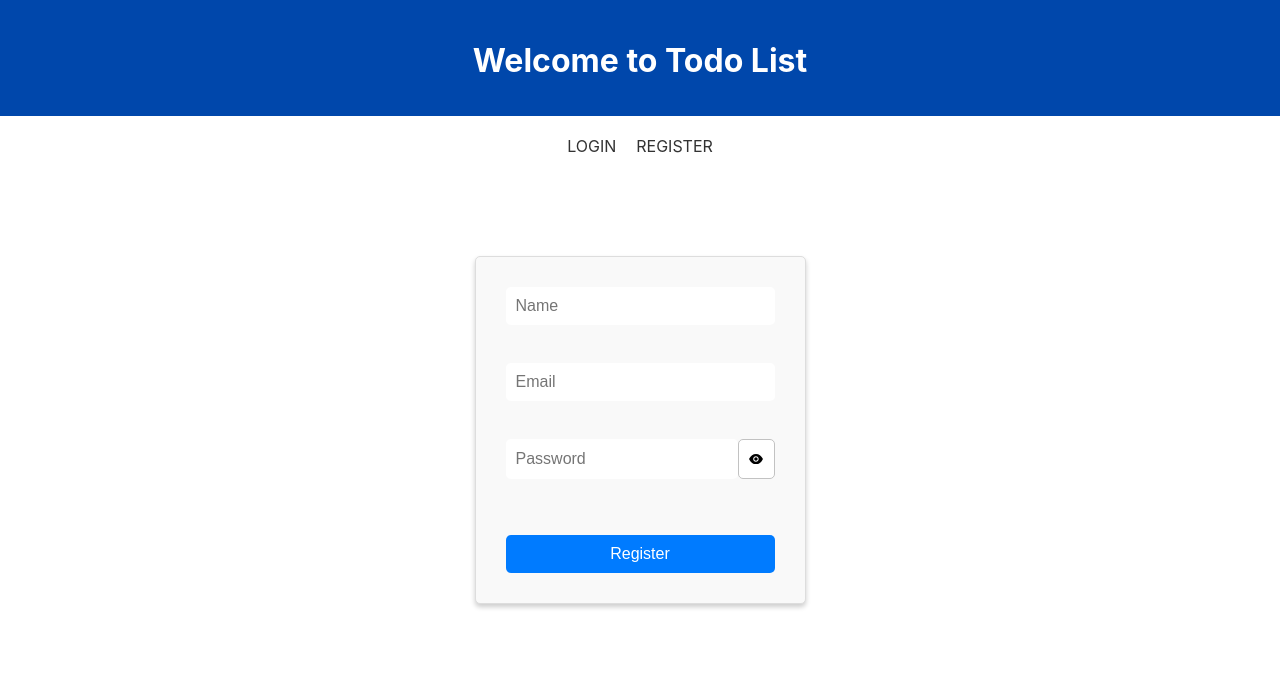
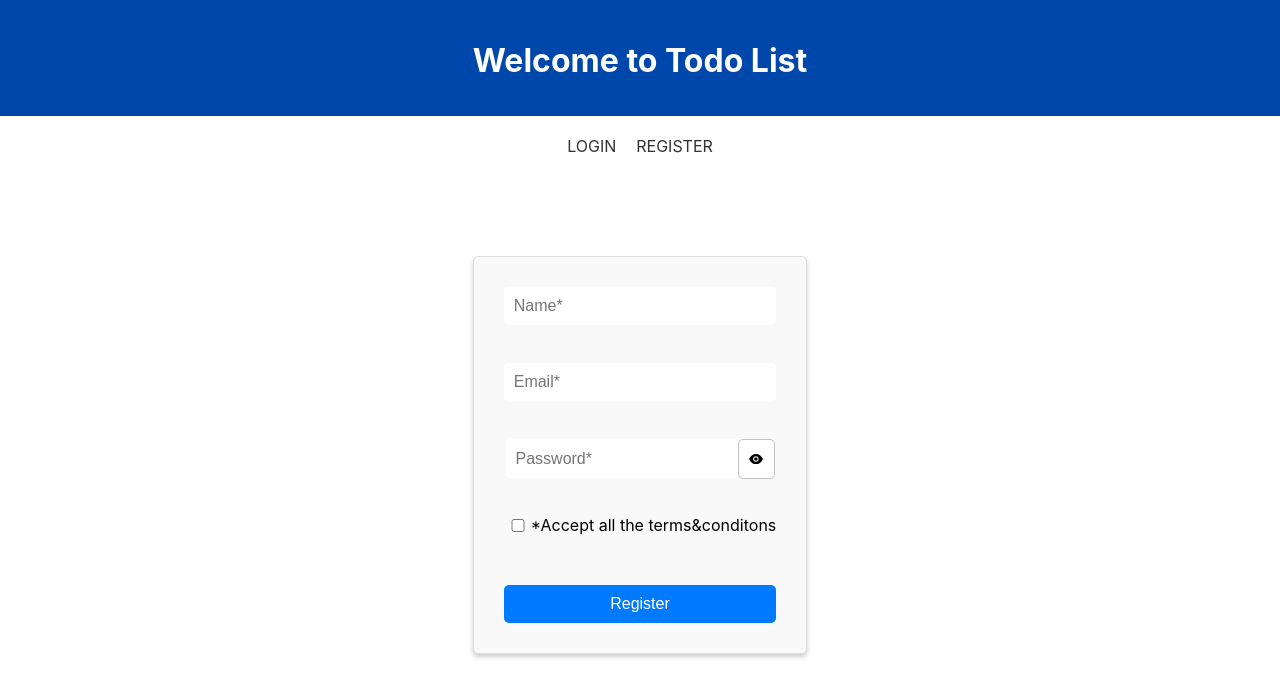
Before and after one commit to FirozSkAhmad/Todo-MERN, a React (Create React App) app in the folder client/: page /register in a window 1280 px wide. Shown: the top 698 px of the page. Built offline with nearby package versions, Linux system fonts and the light colour scheme.

Commit message:
completed frontend

```diff
--- a/client/public/index.html
+++ b/client/public/index.html
@@ -2,7 +2,7 @@
 <html lang="en">
   <head>
     <meta charset="utf-8" />
-    <link rel="icon" href="%PUBLIC_URL%/favicon.ico" />
+    <link rel="icon" href="./ToDo_logo.png" />
     <meta name="viewport" content="width=device-width, initial-scale=1" />
     <meta name="theme-color" content="#000000" />
     <meta
@@ -24,7 +24,7 @@
       work correctly both with client-side routing and a non-root public URL.
       Learn how to configure a non-root public URL by running `npm run build`.
     -->
-    <title>React App</title>
+    <title>ToDo List</title>
   </head>
   <body>
     <noscript>You need to enable JavaScript to run this app.</noscript>
--- a/client/src/App.css
+++ b/client/src/App.css
@@ -56,33 +56,26 @@ form .inputField {
 
 .inputField input {
   width: 100%;
-  padding: 10px ;
+  padding: 10px;
   border: none;
   border-radius: 5px;
   font-size: 16px;
   box-sizing: border-box;
 }
 
-.errBlock > p {
+.errBlock>p {
   margin: 0;
   text-align: left;
   color: red;
   font-size: small;
 }
 
-.serverErrBlock > p {
-  margin: 0;
-  text-align: left;
-  color: red;
-  font-size: small;
-}
-
-#passwordField{
+#passwordField {
   display: flex;
   flex-direction: row;
 }
 
-#icon{
+#icon {
   height: 38px;
   width: 40px;
   border-radius: 5px;
@@ -93,7 +86,26 @@ form .inputField {
   align-items: center;
 }
 
-#icon:hover{
+#icon:hover {
+  cursor: pointer;
+}
+
+#tcBlockC{
+  height: 30px;
+}
+
+#tcBlock {
+  display: flex;
+  justify-content: center;
+  align-items:center;
+  height: 20px;
+}
+
+#tcBlock>input {
+  width: 20px;
+}
+
+#tcBlock>input,#tcBlock:hover {
   cursor: pointer;
 }
 
@@ -191,7 +203,7 @@ button {
   border: none;
   border-radius: 5px;
   cursor: pointer;
-  transition: 0.3s ;
+  transition: 0.3s;
 }
 
 button:hover {
--- a/client/src/pages/Home.js
+++ b/client/src/pages/Home.js
@@ -18,7 +18,7 @@ const Home = () => {
 
         localStorage.removeItem("token");
 
-        toast.success("logied out")
+        toast.success("logged out")
 
         navigate("/login");
     };
--- a/client/src/pages/Login.js
+++ b/client/src/pages/Login.js
@@ -16,7 +16,6 @@ const Login = () => {
     const [toggle, setToggel] = useState(true)
     const [formData, setFormData] = useState(initialData)
     const [errors, setErrors] = useState({})
-    const [serverErrors, setServerErrors] = useState({})
 
     const navigate = useNavigate()
 
@@ -72,8 +71,6 @@ const Login = () => {
 
                 const doc = await axios(options)
 
-                console.log(doc)
-
                 const token = doc.data.token
 
                 const tokenData = jwt_decode(token)
@@ -82,7 +79,7 @@ const Login = () => {
                 localStorage.setItem("userId", tokenData.userId);
                 localStorage.setItem("name", tokenData.name);
 
-                toast.success("logined sucessfully")
+                toast.success("Logged in successfully")
 
                 navigate("/")
 
@@ -90,9 +87,7 @@ const Login = () => {
             }
         }
         catch (err) {
-            const errs = {}
-            errs.message = err.response.data.message
-            setServerErrors(errs)
+            toast.error(err.response.data.message)
         }
     }
 
@@ -133,10 +128,6 @@ const Login = () => {
                         </div>
                     </div>
 
-                    <div className="serverErrBlock">
-                        {(serverErrors.message) ? <p> {serverErrors.message}</p> : ""}
-                    </div>
-
                     <button type="submit" className="login-btn">
                         Login
                     </button>
--- a/client/src/pages/Register.js
+++ b/client/src/pages/Register.js
@@ -10,16 +10,15 @@ import { toast } from 'react-hot-toast'
 const Register = () => {
 
     const [formData, setFormData] = useState({
-        name: "", email: "", password: ""
+        name: "", email: "", password: "", tc: false
     })
 
     const [toggle, setToggel] = useState(true)
     const [errors, setErrors] = useState({})
-    const [serverErrors, setServerErrors] = useState({})
 
     const navigate = useNavigate();
 
-    function fromHandler(event) {
+    function formHandler(event) {
 
         const { name, value, type, checked } = event.target
 
@@ -42,7 +41,7 @@ const Register = () => {
         try {
             e.preventDefault();
 
-            const { name, email, password } = formData
+            const { name, email, password, tc } = formData
 
             const errs = {}
 
@@ -62,6 +61,10 @@ const Register = () => {
                 errs.password = `please fill the password column`
             }
 
+            if (!tc) {
+                errs.tc = `please mark terms and conditons field`
+            }
+
             setErrors(errs)
 
             if (Object.keys(errs).length === 0) {
@@ -79,9 +82,7 @@ const Register = () => {
             }
         }
         catch (err) {
-            const errs = {}
-            errs.message = err.response.data.message
-            setServerErrors(errs)
+            toast.error(err.response.data.message)
         }
     };
 
@@ -95,9 +96,9 @@ const Register = () => {
                     <input
                         type="text"
                         name="name"
-                        placeholder="Name"
+                        placeholder="Name*"
                         value={formData.name}
-                        onChange={fromHandler}
+                        onChange={formHandler}
                         className="input-field"
                     />
                     <div className="errBlock">
@@ -110,9 +111,9 @@ const Register = () => {
                     <input
                         type="email"
                         name="email"
-                        placeholder="Email"
+                        placeholder="Email*"
                         value={formData.email}
-                        onChange={fromHandler}
+                        onChange={formHandler}
                         className="input-field"
                     />
                     <div className="errBlock">
@@ -126,9 +127,9 @@ const Register = () => {
                         <input
                             type={toggle ? "password" : "text"}
                             name="password"
-                            placeholder="Password"
+                            placeholder="Password*"
                             value={formData.password}
-                            onChange={fromHandler}
+                            onChange={formHandler}
                             className="input-field"
                         />
                         <div id='icon' onClick={() => setToggel(!toggle)} >
@@ -140,8 +141,20 @@ const Register = () => {
                     </div>
                 </div>
 
-                <div className="serverErrBlock">
-                    {(serverErrors.message) ? <p> {serverErrors.message}</p> : ""}
+                <div className="inputField" id="tcBlockC">
+                    <label id="tcBlock">
+                        <input
+                            name="tc"
+                            value={formData.tc}
+                            onChange={formHandler}
+                            type="checkbox"
+                        />
+                        <p>*Accept all the terms&conditons</p>
+                    </label>
+
+                    <div className="errBlock">
+                        {(errors.tc) ? <p> {errors.tc}</p> : null}
+                    </div>
                 </div>
 
                 <button type="submit" className="reg-btn">
--- a/client/src/utils/Utils.js
+++ b/client/src/utils/Utils.js
@@ -25,7 +25,7 @@ async function addToDo(text, setText, setToDo) {
   try {
 
     if (text.length === 0) {
-      alert("Add some Todo before click on Add button")
+      toast.error("Add some Todo before click on Add button")
     }
     else {
       const options = {
@@ -38,6 +38,7 @@ async function addToDo(text, setText, setToDo) {
       }
 
       await axios(options)
+
       toast.success("added todo sucessfully")
       getAllToDo(setToDo)
       setText("")
@@ -77,7 +78,7 @@ async function deleteToDo(_id, setToDo, isUpdating) {
 
   try {
     if (isUpdating) {
-      alert("As you already clicked on the updata button, updata the todo before delete")
+      toast.error("As you already clicked on the update button, update the todo before delete")
     }
     else {
       const options = {
--- a/client/src/validations/validations.js
+++ b/client/src/validations/validations.js
@@ -8,6 +8,7 @@ export const isValid = function (value) {
 
 export const isValidEmail = function (data) {
     const emailRegex = /^\w+([.-]?\w+)*@\w+([.-]?\w+)*(\.\w{2,3})+$/;
+    // const gmailRegex = /^[a-z0-9](\.?[a-z0-9]){5,}@g(oogle)?mail\.com$/;
     return emailRegex.test(data);
 };
 
```
Also changed, not shown: client/public/ToDo_logo.png (added).
